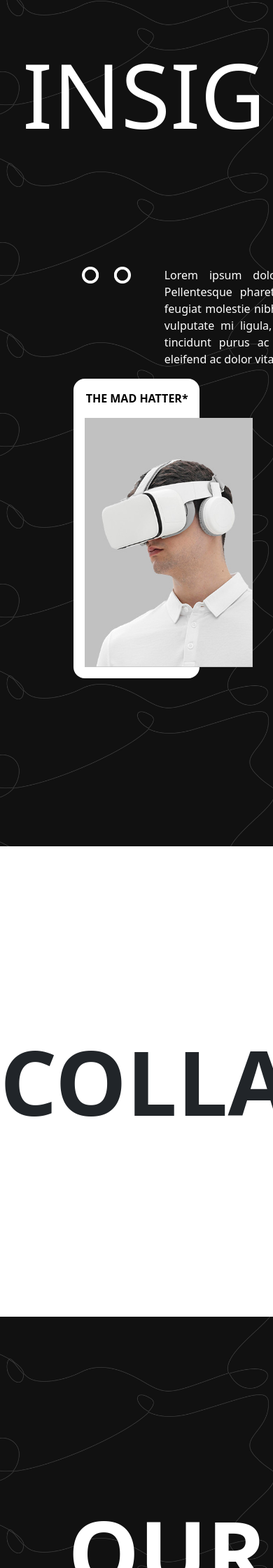
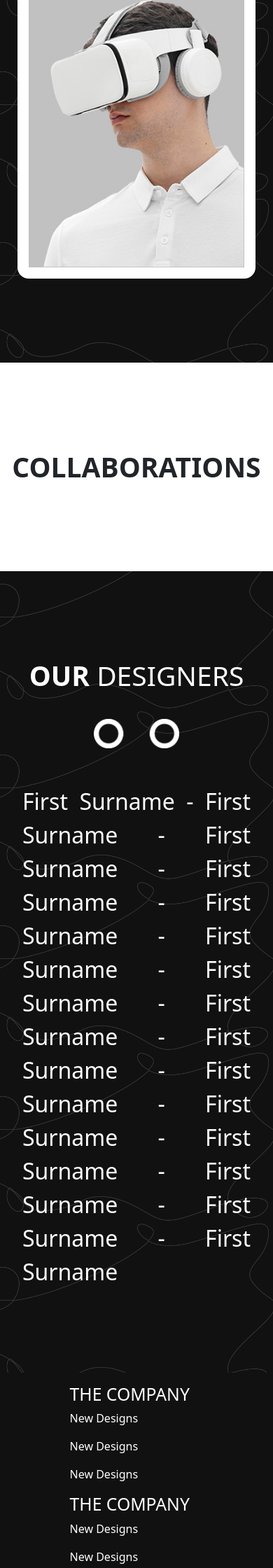
Before and after one commit to JayJayOnGit/webtechwebsite, a PHP site: page / in a window 390 px wide; the page is wider, and only the part inside the window is pictured. Shown: the part 2400-4640 px from the top of that part at 70% size. Run offline with PHP 8.4, Linux system fonts and the light colour scheme; data that the repository does not hold is empty.

Commit message:
dynamic sizing but no hamburger

```diff
--- a/footer.php
+++ b/footer.php
@@ -1 +1,32 @@
+<footer>
+    <div class="row content">
+        <div class="col">
+            <h2>The Company</h2>
+            <p>New Designs</p>
+            <p>New Designs</p>
+            <p>New Designs</p>
+        </div>
+
+        <div class="col">
+            <h2>The Company</h2>
+            <p>New Designs</p>
+            <p>New Designs</p>
+            <p>New Designs</p>
+        </div>
+
+        <div class="col">
+            <h2>The Company</h2>
+            <p>New Designs</p>
+            <p>New Designs</p>
+            <p>New Designs</p>
+        </div>
+
+        <div class="col">
+            <h2>The Company</h2>
+            <p>New Designs</p>
+            <p>New Designs</p>
+            <p>New Designs</p>
+        </div>
+    </div>
+</footer>
 </html>
--- a/header.php
+++ b/header.php
@@ -11,6 +11,7 @@ include_once 'connect.php';
     <link rel="stylesheet" href="style.css" type="text/css">
     <link rel="stylesheet" href="css/bootstrap.css" type="text/css">
     <link rel="stylesheet" href="css/bootstrap.min.css" type="text/css">
+    <link rel="stylesheet" href="https://fonts.googleapis.com/icon?family=Material+Icons">
 
     <script src="https://code.jquery.com/jquery-3.7.0.min.js"></script>
     <script src="https://cdn.jsdelivr.net/npm/jquery-validation@1.19.5/dist/jquery.validate.js"></script>
--- a/index.php
+++ b/index.php
@@ -34,7 +34,10 @@ include_once 'header.php';
                 <p>Lorem ipsum dolor sit amet, consectetur adipiscing elit. Pellentesque pharetra ac tortor sit amet semper. Vestibulum feugiat molestie nibh, ac interdum lectus condimentum nec. Duis vulputate mi ligula, at imperdiet arcu dignissim eu. Maecenas tincidunt purus ac enim dictum faucibus. Nulla neque arcu, eleifend ac dolor vitae, consectetur tempor arcu.</p>
             </div>
             <div class="tab col">
-                <p><b>THE MAD HATTER*</b></p>
+                <div class="d-flex float-end">
+                    <i class="material-icons md-18">cruelty_free</i>
+                    <p><b>THE MAD HATTER*</b></p>
+                </div>
                 <img src="images/01.jpeg">
             </div>
         </div>
@@ -83,22 +86,6 @@ include_once 'header.php';
             <img class="dots" src="images/white_dots.png">
             <p>First Surname - First Surname - First Surname - First Surname - First Surname - First Surname - First Surname - First Surname - First Surname - First Surname - First Surname - First Surname - First Surname - First Surname - First Surname</p>
         </div>
-        <header><b>The </b>Principals</header>
-        <div class="content row">
-            <div class="col">
-                <img class="principal" src="images/01.jpeg">
-                <h1>Tricia Key</h1>
-                <p>Lorem ipsum dolor sit amet, consectetur adipiscing elit. Pellentesque pharetra ac tortor sit amet semper. Vestibulum feugiat molestie nibh, ac interdum lectus condimentum nec</p>
-            </div>
-            <div class="col">
-                <img class="principal" src="images/01.jpeg">
-                <h1>Tricia Key</h1>
-                <p>Lorem ipsum dolor sit amet, consectetur adipiscing elit. Pellentesque pharetra ac tortor sit amet semper. Vestibulum feugiat molestie nibh, ac interdum lectus condimentum nec</p>
-            </div>
-            <div class="col">
-                <img class="dots" src="images/white_dots.png">
-            </div>
-        </div>
     </div>
 </body>
 
--- a/nav.php
+++ b/nav.php
@@ -1,4 +1,5 @@
 <div id="nav-bar" class="position-absolute start-0 top-0">
+    <i class="material-icons md-18">cruelty_free</i>
     <a>THE MAD HATTER*</a>
     <a>Home</a>
     <a>About</a>
--- a/style.css
+++ b/style.css
@@ -20,7 +20,7 @@ h1, h2 {
 }
 
 header {
-    font-size: 128px;
+    font-size: 7vw;
     text-align: center;
     text-transform: uppercase;
 }
@@ -42,10 +42,13 @@ header {
     border-bottom-right-radius: 32px;
 }
 
+#nav-bar i {
+    position: relative;
+    top: 4px;
+}
 #nav-bar > a {
     font-size: small;
-
-    margin: 0 32px;
+    margin-right: 64px;
 
     text-transform: uppercase;
 
@@ -123,10 +126,10 @@ header {
     padding: 16px;
     margin: auto;
 
-    color: #000;
-    text-align: right;
+    color: #111;
     background-color: #fff;
 
+    border-radius: 16px;
     border-radius: 16px;
 }
 
@@ -166,7 +169,7 @@ header {
 
 #page-2 h2 {
     margin: auto 0;
-    width: 10px;
+    width: 240px;
 
     font-size: 56px;
 }
@@ -189,11 +192,13 @@ header {
 
 #page-2 .product {
     width: 100%;
+    min-width: 250px;
     border-radius: 32px;
 }
 
 #page-3 {
     margin: 240px 32px;
+    margin-bottom: 32px;
 
     color: #fff;
 }
@@ -232,12 +237,11 @@ header {
 }
 
 #contact-us {
-    position: absolute;
     width: 50%;
     top: 156px;
     left: 0;
     right: 0;
-    margin: auto;
+    margin: 160px auto;
     padding: 32px;
     padding-bottom: 16px;
 
@@ -300,5 +304,100 @@ header {
     padding-top: 16px;
     margin: 0;
 
-    color: #000 !important;
+    color: #111 !important;
 }
+
+footer {
+    position: static;
+    bottom: 0;
+
+    padding: 16px;
+
+    background-color: #111;
+    color: #fff;
+}
+
+footer .content {
+    width: 60%;
+    margin: auto;
+
+    justify-content: space-between;
+}
+
+@media screen and (max-width: 1200px) {
+    #page-1 .text {
+        min-width: 50vw;
+        margin-right: 0;
+        padding-top: 0;
+    }
+    #page-1 .dots {
+        display: none;
+    }
+
+    #page-1 .content {
+        width: 80%;
+    }
+
+    #page-2 .content {
+        width: 80%;
+    }
+
+    #page-3 .content {
+        width: 100%;
+    }
+}
+
+@media screen and (max-width: 1000px) {
+    #nav-bar {
+        display: none;
+    }
+}
+@media screen and (max-width: 720px) {
+    header {
+        font-size: 10vw;
+    }
+
+    #main-page {
+        margin: 16px 0;
+        padding: 8px;
+    }
+
+    #main-page .text h1, #main-page .text h2 {
+        font-size: 42px;
+        text-align: center;
+    }
+
+    #main-page .content {
+        width: 100%;
+    }
+    #page-1 {
+        margin: 120px 16px;
+    }
+
+    #page-1 .content {
+        width: 95%;
+    }
+
+    #page-2 {
+        padding: 120px 0;
+    }
+    #page-2 .content {
+        width: 90%;
+    }
+
+    #page-2 .text {
+        margin-left: 0;
+    }
+
+    #page-2 h2 {
+        font-size: xx-large;
+    }
+
+    #page-3 {
+        margin: 120px 32px;
+    }
+
+    #page-3 .designers {
+        width: 100%;
+    }
+}
```
Also changed, not shown: setup.php (+0 -13 lines).
